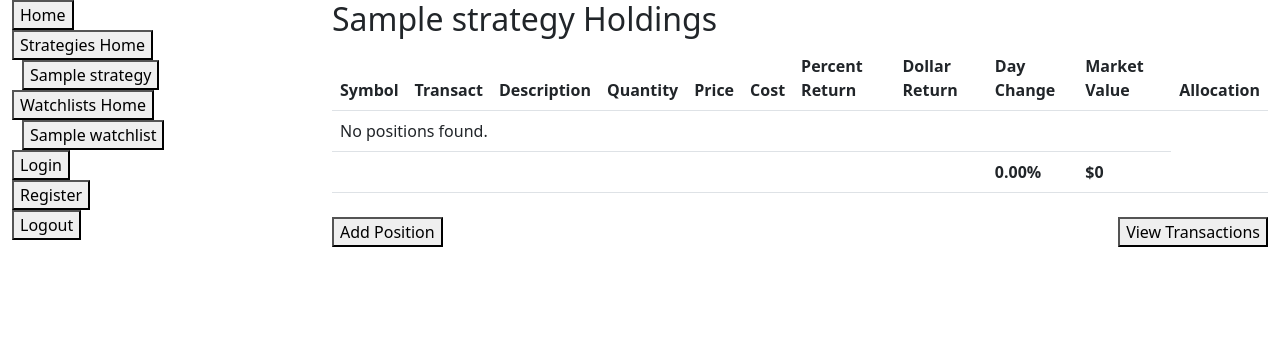
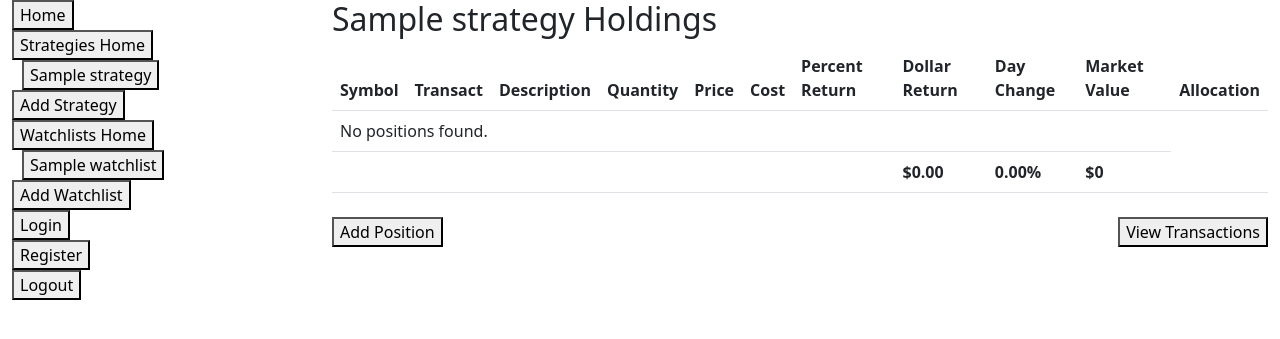
Before and after one commit to ryanlharper/Portfolio-Manager, a Django app: page /positions/1/ in a window 1280 px wide. Shown: the top 339 px of the page. Run offline with Django 3.2, Linux system fonts and the light colour scheme; a user stored in the database is signed in; tables that the repository leaves empty hold one stand-in row (values such as "Sample post"); some libraries are stand-ins or nearby versions.

Commit message:
add total dollar to position & ui changes

```diff
--- a/investment/models.py
+++ b/investment/models.py
@@ -69,7 +69,7 @@ class Position(models.Model):
         return float(self.quantity * self.price())
 
     def dollar_return(self):
-        return((self.price() - self.cost)*self.quantity)
+        return float(((self.price() - self.cost)*self.quantity))
 
     def percent_portfolio(self):
         strategy_positions = Position.objects.filter(strategy=self.strategy)
--- a/investment/templates/positions.html
+++ b/investment/templates/positions.html
@@ -65,7 +65,12 @@
       </tr>
       {% endfor %}
       <tr>
-        <td colspan = "8"></td>
+        <td colspan = "7"></td>
+        {% if total_dollar_return < 0 %}
+        <td style="font-weight:bold; color:red">(${{ total_dollar_return|floatformat:"2"|intcomma|cut:"-" }})</td>
+        {% else %}
+        <td style="font-weight:bold;">${{ total_dollar_return|floatformat:"2"|intcomma }}</td>
+        {% endif %}
         {% if total_day_pct_change < 0 %}
         <td style="font-weight:bold; color:red">{{ total_day_pct_change|floatformat:"2" }}%</td>
         {% else %}
--- a/investment/views.py
+++ b/investment/views.py
@@ -79,16 +79,20 @@ def positions(request, strategy_id):
 
     market_value = []
     total_day_return = []
+    total_dollar_return = []
     for position in positions:
         if position.symbol =='*USD':
             market_value.append(position.market_value())
             total_day_return.append(0.0)
+            total_dollar_return.append(0.0)
         else:
             market_value.append(position.market_value())
             total_day_return.append(position.day_return()*(position.percent_portfolio()/100))
+            total_dollar_return.append(position.dollar_return())
 
     total_portfolio_value = sum(market_value)
     total_day_pct_change = sum(total_day_return)
+    total_dollar_return = sum(total_dollar_return)
 
     context = {
         'strategy': strategy,
@@ -97,6 +101,7 @@ def positions(request, strategy_id):
         'total_day_pct_change': total_day_pct_change,
         'strategies': strategies,
         'watchlists': watchlists,
+        'total_dollar_return': total_dollar_return,
         }
 
     return render(request, 'positions.html', context)
--- a/templates/sidebar.html
+++ b/templates/sidebar.html
@@ -7,12 +7,14 @@
         <a href="{% url 'positions' strategy_id=strategy.id %}"><button class="button">{{ strategy.name }}</button></a>
         </div>
         {% endfor %}
+        <a href="{% url 'add_strategy'%}"><button class="button">Add Strategy</button></a>
         <a href="{% url 'watchlists_list' %}"><button class="button">Watchlists Home</button>
         {% for watchlist in watchlists %}
         <div style="padding-left: 10px;">
         <a href="{% url 'watchlist' watchlist_id=watchlist.id %}"><button class="button">{{ watchlist.name }}</button></a>
         </div>
         {% endfor %}
+        <a href="{% url 'add_watchlist'%}"><button class="button">Add Watchlist</button></a>
         <a href="{% url 'login' %}"><button class="button">Login</button></a>
         <a href="{% url 'register' %}"><button class="button">Register</button></a>
         <a href="{% url 'logout' %}"><button class="button">Logout</button></a>
```
